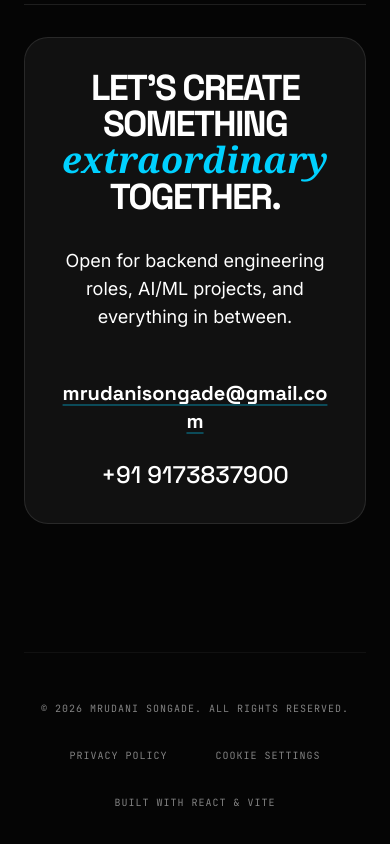
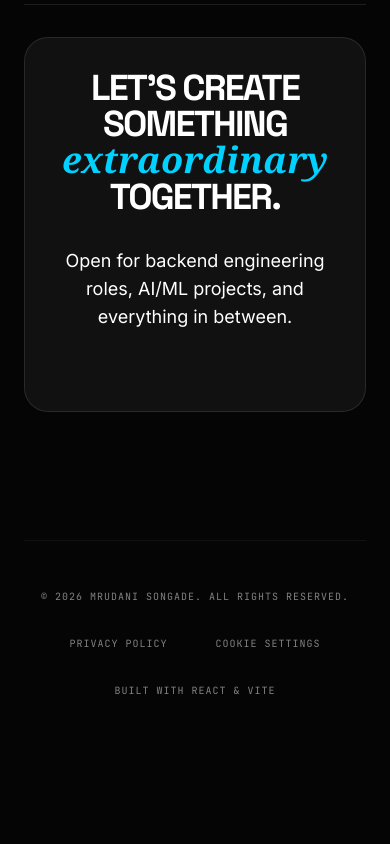
Before and after one commit to Mrudu30/Personal-Portfolio, a React (Vite) app: page / in a window 390 px wide. Shown: the part 6510-7354 px from the top of the page. After the commit the page ends 7304 px from the top, so only its background shows below. Built offline with nearby package versions, Linux system fonts and the light colour scheme.

Commit message:
phone number removed

```diff
--- a/src/App.tsx
+++ b/src/App.tsx
@@ -21,7 +21,6 @@ const RESUME_DATA = {
   name: "MRUDANI SONGADE",
   role: "BACKEND ENGINEER | PYTHON DEVELOPER | MERN STACK",
   email: "mrudanisongade@gmail.com",
-  phone: "+91 9173837900",
   links: {
     github: "https://github.com/Mrudu30/",
     linkedin: "https://www.linkedin.com/in/mrudani-songade-b064b5234/"
@@ -394,15 +393,6 @@ function Home() {
             <p className="text-secondary text-lg mb-12 max-w-lg mx-auto">
               Open for backend engineering roles, AI/ML projects, and everything in between.
             </p>
-            <div className="flex flex-col md:flex-row gap-6 justify-center items-center">
-              <a href={`mailto:${RESUME_DATA.email}`} className="text-xl sm:text-2xl md:text-3xl font-display font-bold hover:text-accent transition-colors underline underline-offset-4 md:underline-offset-8 decoration-accent/30 decoration-2 break-all">
-                {RESUME_DATA.email}
-              </a>
-              <span className="hidden md:block opacity-30">/</span>
-              <a href={`tel:${RESUME_DATA.phone}`} className="text-2xl md:text-3xl font-display font-medium text-secondary hover:text-white transition-colors">
-                {RESUME_DATA.phone}
-              </a>
-            </div>
           </div>
         </section>
 
```
